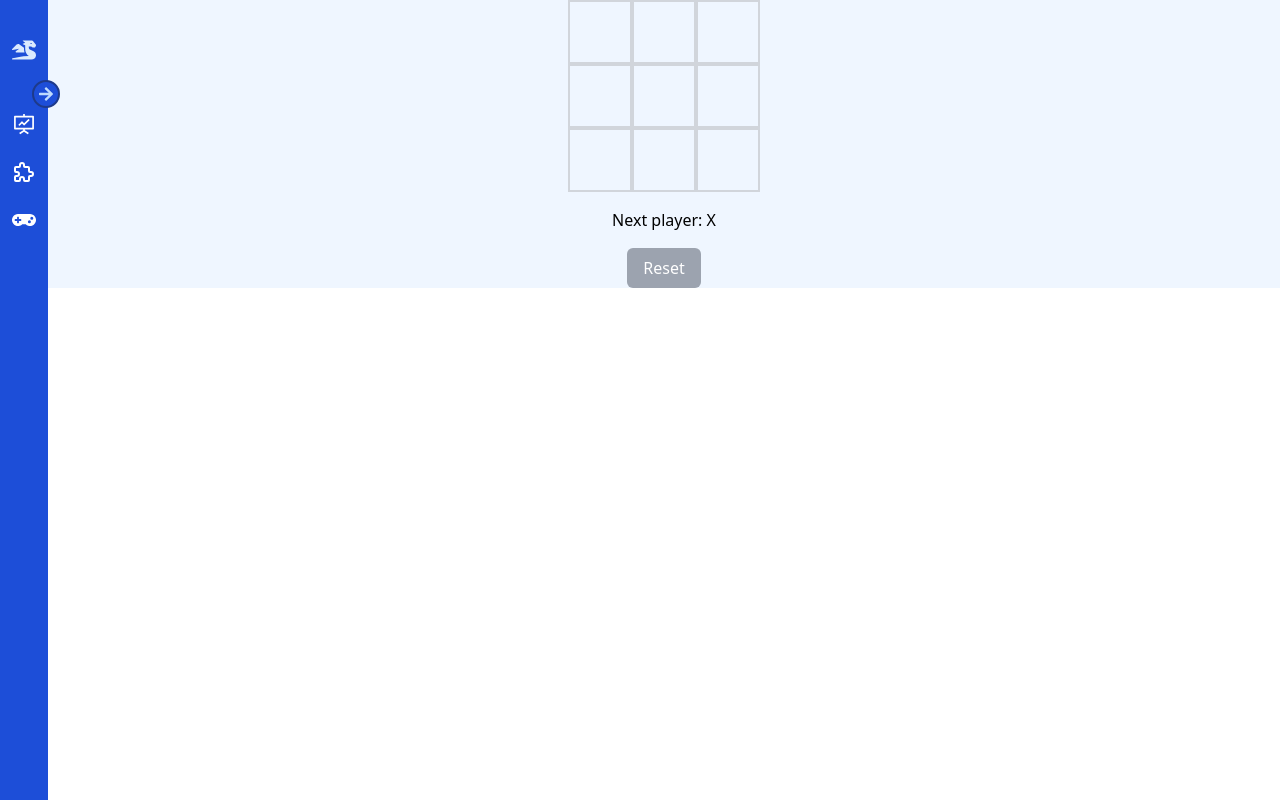
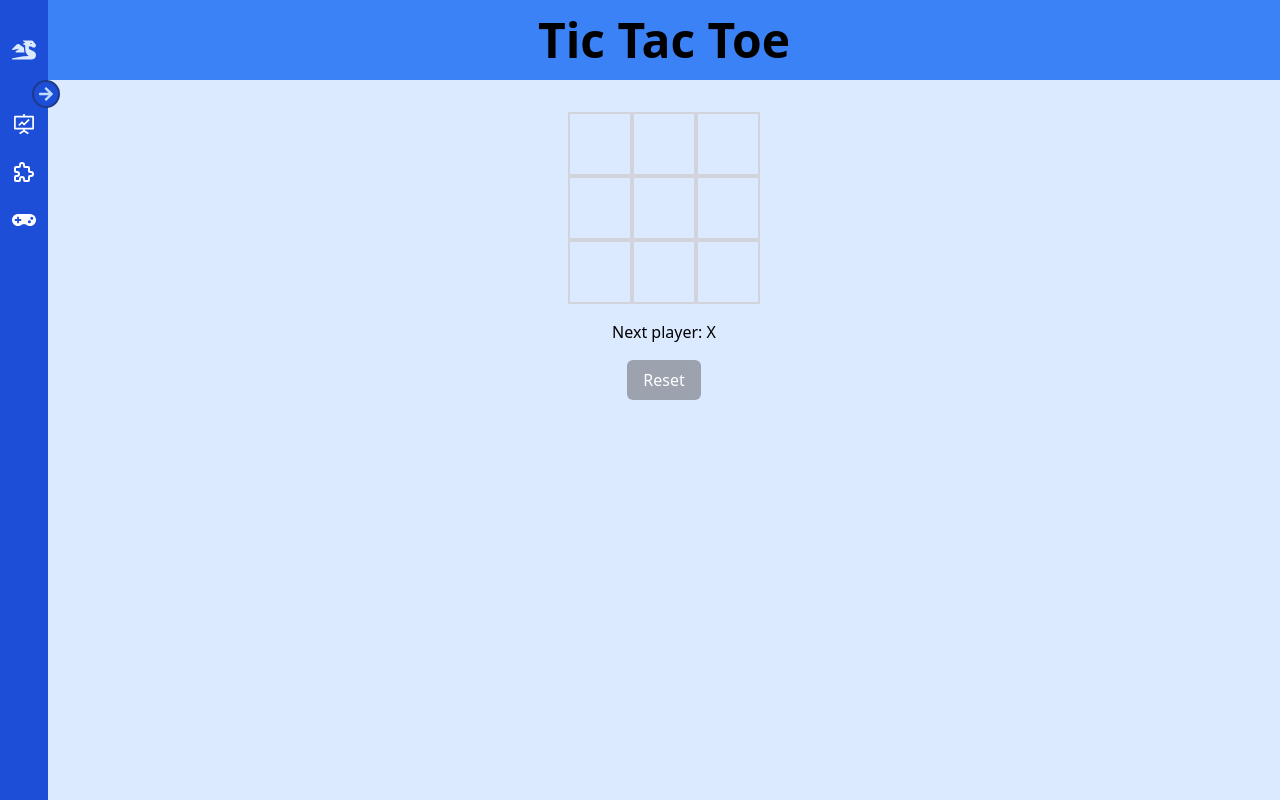
Before and after one commit to irenealcaine/el-rincon-de-no-pensar, a React (Create React App) app: page /games/tic-tac-toe in a window 1280 px wide. Built offline with nearby package versions, Linux system fonts and the light colour scheme.

Commit message:
Update 5 files

```diff
--- a/src/App.js
+++ b/src/App.js
@@ -11,7 +11,7 @@ import BlogPostDetail from "./Pages/BlogPostDetail";
 import WeatherApp from "./Pages/WeatherApp";
 import Timer from "./Components/Timer";
 import Watch from "./Components/Watch";
-import TicTacToe from "./Pages/TicTacToe";
+import TicTacToeGame from "./Pages/TicTacToeGame";
 import Memory from "./Pages/Memory";
 
 function App() {
@@ -38,7 +38,7 @@ function App() {
               <Route path="/components/timer" element={<Timer />} />
 
               <Route path="/games" element={<Games />} />
-              <Route path="/games/tic-tac-toe" element={<TicTacToe />} />
+              <Route path="/games/tic-tac-toe" element={<TicTacToeGame />} />
               <Route path="/games/memory" element={<Memory />} />
             </Routes>
           </div>
--- /dev/null
+++ b/src/Pages/TicTacToeGame.jsx
@@ -0,0 +1,16 @@
+import React from "react";
+import Header from "../Components/Header";
+import TicTacToe from "../Components/TicTacToe";
+
+const TicTacToeGame = () => {
+  return (
+    <div className="bg-blue-100 min-h-screen">
+      <Header title={"Tic Tac Toe"} />
+      <div className="flex flex-wrap flex-col md:flex-row items-center md:justify-center p-4 gap-4 md:gap-6 lg:gap-8 ">
+        <TicTacToe />
+      </div>
+    </div>
+  );
+};
+
+export default TicTacToeGame;
--- a/src/data/MenuItems.js
+++ b/src/data/MenuItems.js
@@ -7,7 +7,7 @@ import { CgNotes } from "react-icons/cg";
 import { FaGamepad } from "react-icons/fa";
 import { FiWatch } from "react-icons/fi";
 import { RxLapTimer } from "react-icons/rx";
-// import { TfiClose } from "react-icons/tfi";
+import { TfiClose } from "react-icons/tfi";
 import { TbPuzzle } from "react-icons/tb";
 import { GiCardAceHearts } from "react-icons/gi";
 
@@ -64,12 +64,12 @@ const menuItems = [
     bigIcon: <FaGamepad className="h-16 w-16" />,
     to: "/games",
     links: [
-      // {
-      //   title: "Tic-tac-toe",
-      //   to: "/games/tic-tac-toe",
-      //   icon: <TfiClose className="h-6" />,
-      //   bigIcon: <TfiClose className="h-16 w-16" />,
-      // },
+      {
+        title: "Tic-tac-toe",
+        to: "/games/tic-tac-toe",
+        icon: <TfiClose className="h-6" />,
+        bigIcon: <TfiClose className="h-16 w-16" />,
+      },
       {
         title: "Memoria",
         to: "/games/memory",
```
Also changed, not shown: src/Components/TicTacToe.jsx (renamed from src/Pages/TicTacToe.jsx).
